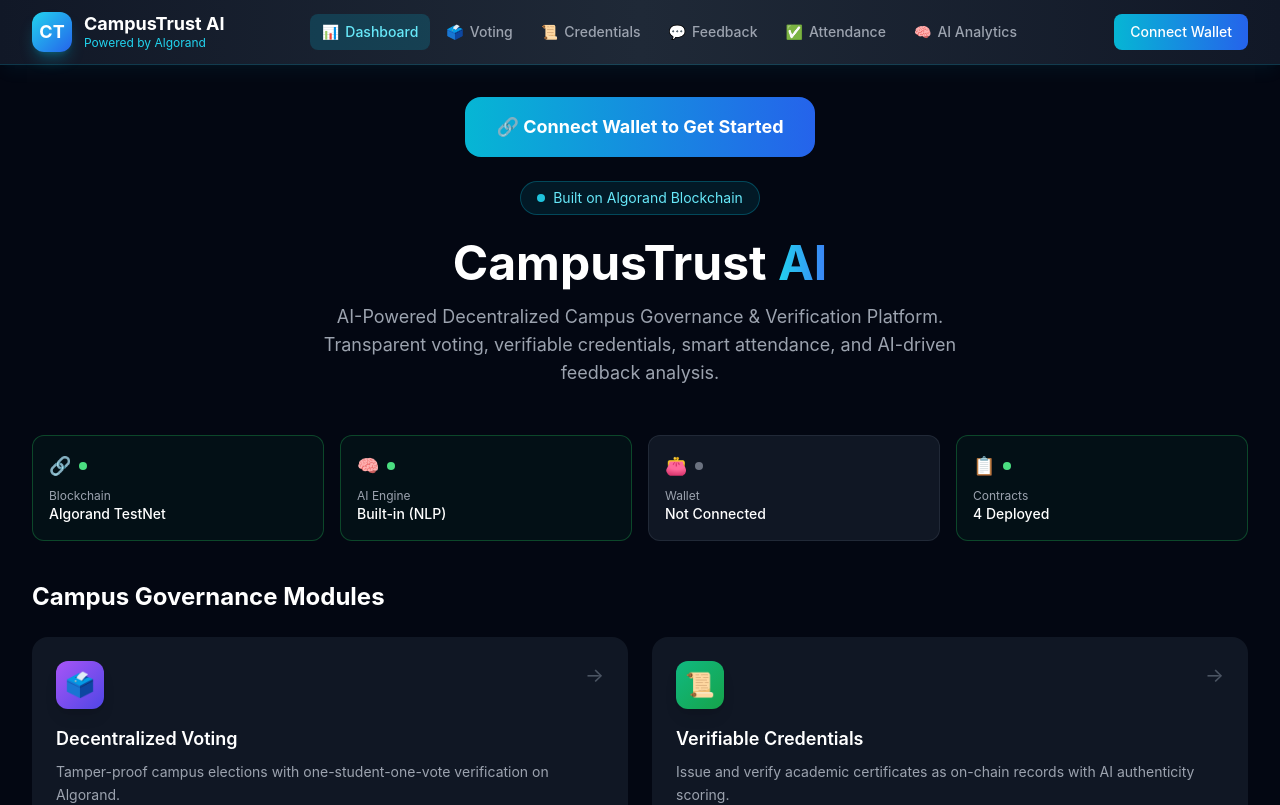
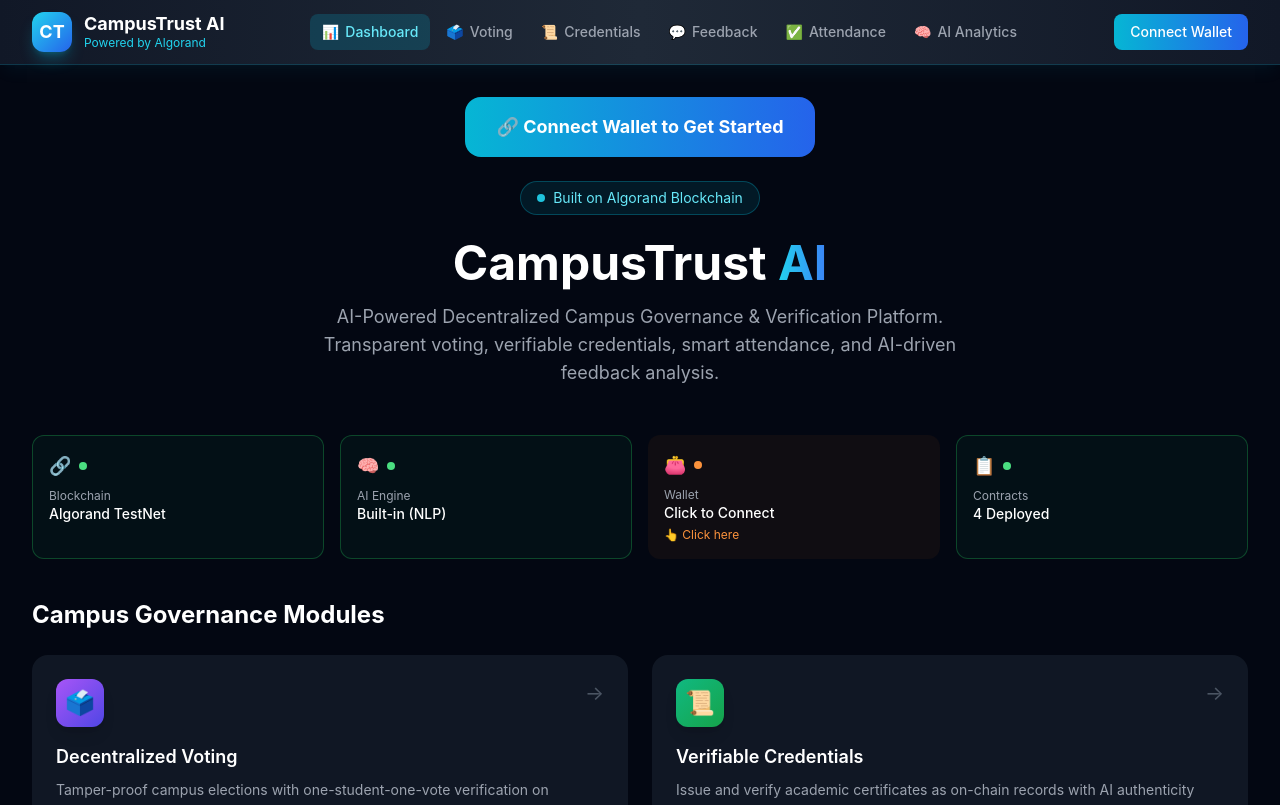
Before and after one commit to Shivanikinagi/CampusTrust-AI, a React (Vite) app: page / in a window 1280 px wide. Shown: the top 805 px of the page. Built offline with nearby package versions, Linux system fonts and the light colour scheme; what algosdk would draw is missing.

Commit message:
Improve wallet status UI: make it clickable with 'Click to Connect' message

```diff
--- a/components/Dashboard.jsx
+++ b/components/Dashboard.jsx
@@ -93,8 +93,10 @@ export default function Dashboard({ onNavigate, walletAddress, contractStates, o
         <StatusCard
           icon="👛"
           label="Wallet"
-          value={walletAddress ? 'Connected' : 'Not Connected'}
-          status={walletAddress ? 'active' : 'inactive'}
+          value={walletAddress ? `Connected` : 'Click to Connect'}
+          status={walletAddress ? 'active' : 'warning'}
+          onClick={walletAddress ? undefined : onConnectWallet}
+          clickable={!walletAddress}
         />
         <StatusCard
           icon="📋"
@@ -151,7 +153,7 @@ export default function Dashboard({ onNavigate, walletAddress, contractStates, o
   );
 }
 
-function StatusCard({ icon, label, value, status }) {
+function StatusCard({ icon, label, value, status, onClick, clickable }) {
   const statusColors = {
     active: 'border-green-500/30 bg-green-500/5',
     pending: 'border-yellow-500/30 bg-yellow-500/5',
@@ -166,15 +168,24 @@ function StatusCard({ icon, label, value, status }) {
     inactive: 'bg-gray-500',
   };
 
+  const Component = clickable ? 'button' : 'div';
+  const clickProps = clickable ? {
+    onClick,
+    className: `border rounded-xl p-4 ${statusColors[status]} cursor-pointer hover:bg-orange-500/15 transition-all hover:border-orange-500/50 text-left w-full`,
+  } : {
+    className: `border rounded-xl p-4 ${statusColors[status]}`,
+  };
+
   return (
-    <div className={`border rounded-xl p-4 ${statusColors[status]}`}>
+    <Component {...clickProps}>
       <div className="flex items-center gap-2 mb-2">
         <span className="text-lg">{icon}</span>
         <span className={`w-2 h-2 rounded-full ${dotColors[status]}`}></span>
       </div>
       <p className="text-gray-400 text-xs">{label}</p>
       <p className="text-white text-sm font-medium">{value}</p>
-    </div>
+      {clickable && <p className="text-orange-400 text-xs mt-1">👆 Click here</p>}
+    </Component>
   );
 }
 
```
